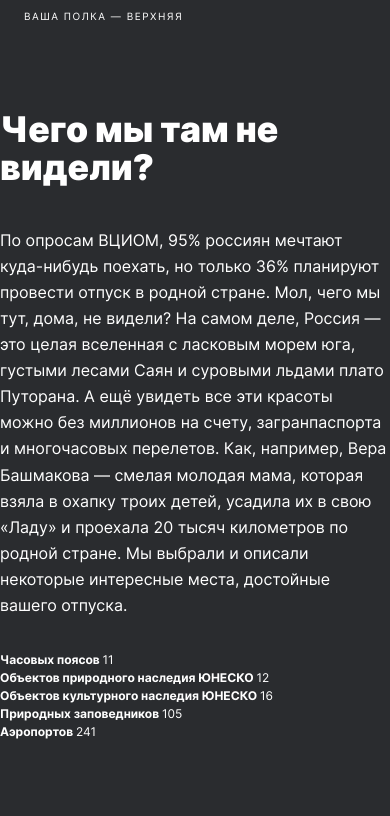
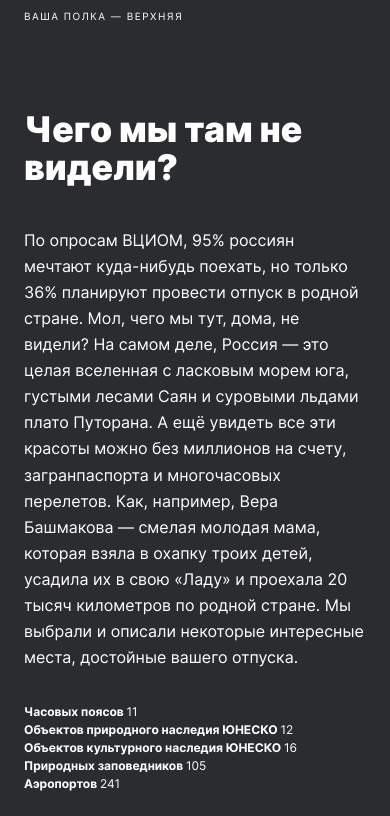
Before and after one commit to b3lav1n/russian-travel-bootcamp, a plain HTML site: page index.html in a window 390 px wide. Shown: the part 608-1424 px from the top of the page. Drawn offline with Linux system fonts and the light colour scheme.

Commit message:
правки 3

```diff
--- a/blocks/intro/intro.css
+++ b/blocks/intro/intro.css
@@ -12,7 +12,7 @@
 @media screen and (max-width: 768px) {
     .intro {
         max-width: 720px;
-        margin: 88px auto;
+        margin: 88px 24px;
     }
 }
 
```
